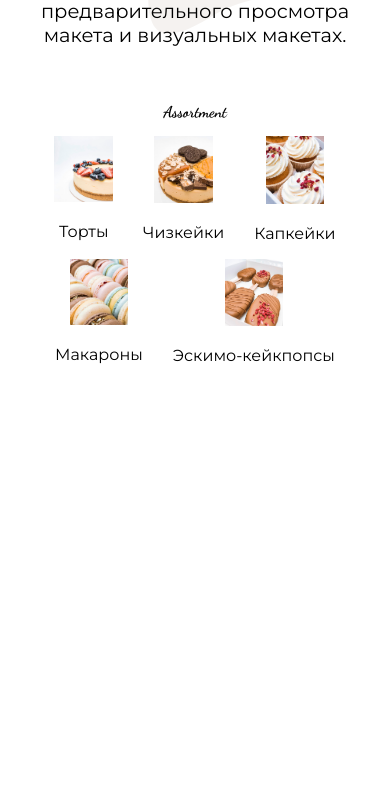
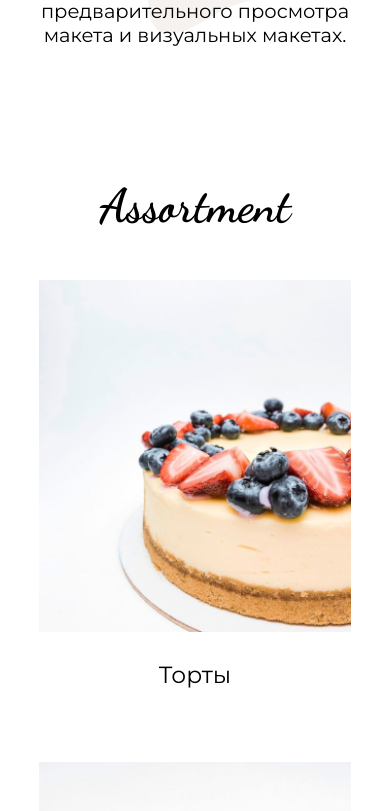
Before and after one commit to dkupchyk/KateCake-Bakery, an Angular app: page /home in a window 390 px wide. Shown: the part 2719-3530 px from the top of the page. Before the commit the page ends 3108 px from the top, so only its background shows below. Built offline with nearby package versions, Linux system fonts and the light colour scheme.

Commit message:
Created responsive assortment

```diff
--- a/src/app/home/assortment/assortment.component.less
+++ b/src/app/home/assortment/assortment.component.less
@@ -23,3 +23,29 @@
     }
   }
 }
+
+@media only screen and (max-width: 770px) {
+  .assortment-section {
+    margin: 35% 0;
+
+    & .main-heading {
+      font-size: 12vw;
+    }
+
+    & .assortment-row {
+      & .assortment-col {
+        margin-bottom: 50px;
+
+        & .assortment-image {
+          width: 80vw;
+        }
+
+        & .heading {
+          font-size: 6vw;
+
+        }
+      }
+    }
+  }
+
+}
```
